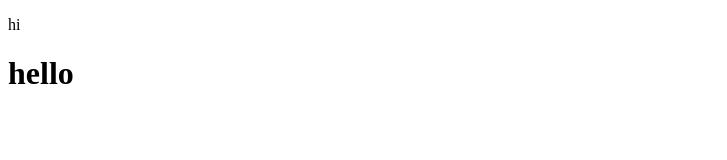
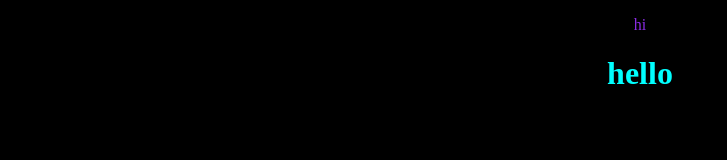
Before and after one commit to priyansh54/projects, a plain HTML site: page index.html in a window 1280 px wide. Shown: the whole page, without its empty margins (0-727 px from the left). Drawn offline with Linux system fonts and the light colour scheme.

Commit message:
add styling to file

```diff
--- a/index.html
+++ b/index.html
@@ -6,7 +6,19 @@
   <meta name="viewport" content="width=device-width, initial-scale=1.0">
   <title>Document</title>
 </head>
- <style src =style.css></style>
+<style>
+  p{
+    text-align: center;
+    color: blueviolet;
+  }
+  h1 {
+    text-align: center;
+    color: aqua;
+  }
+  body{
+    background-color: black;
+  }
+</style>
 <body>
   <p>hi</p>
   <h1>hello</h1>
```
